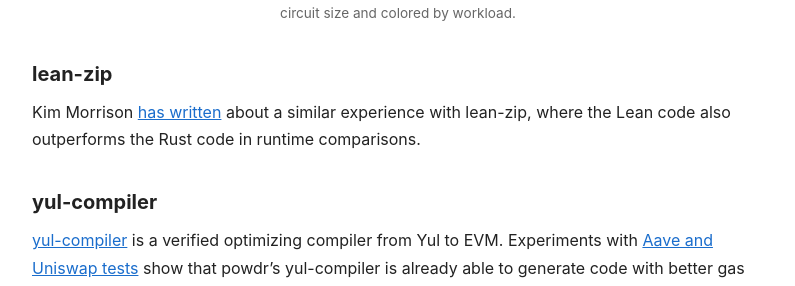
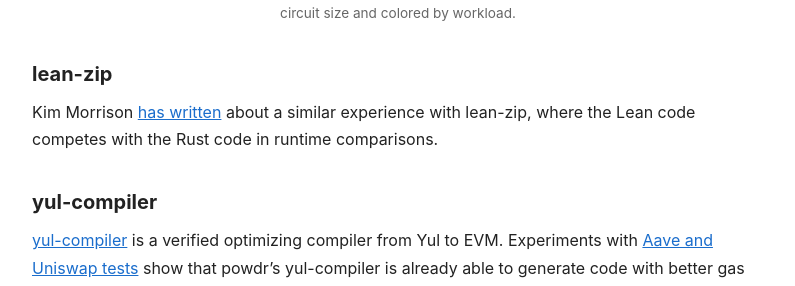
Before and after one commit to leonardoalt/leonardoalt.github.io, a Jekyll site: the page built from _posts/2026-09-09-performant-verified-software.md, in a window 1280 px wide and 900 px high, scrolled down 966 px. Shown: the part 158-444 px from the top of the window, without its empty margins (242-1037 px from the left). Built offline with Jekyll 4.4.1, drawn with Linux system fonts in a browser that asks for light colours.

Commit message:
lean-zip competes with Rust rather than outperforming it
Matches what Kim Morrison's post actually claims.

Co-Authored-By: Claude Opus 5 (1M context) <noreply@anthropic.com>

```diff
--- a/_posts/2026-09-09-performant-verified-software.md
+++ b/_posts/2026-09-09-performant-verified-software.md
@@ -30,7 +30,7 @@ Each dot is a circuit, and every dot below the "1" line represents a case where
 ## lean-zip
 
 Kim Morrison [has written](https://kim-em.github.io/blog/2026-7-24-why-lean-is-faster-than-rust/) about a similar
-experience with lean-zip, where the Lean code also outperforms the Rust code in runtime comparisons.
+experience with lean-zip, where the Lean code competes with the Rust code in runtime comparisons.
 
 ## yul-compiler
 
```
